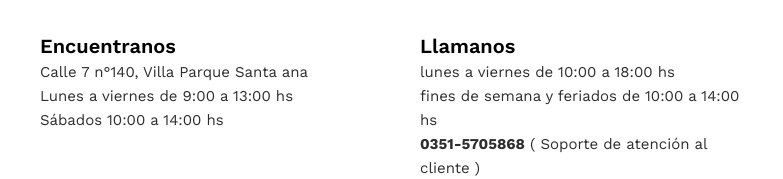
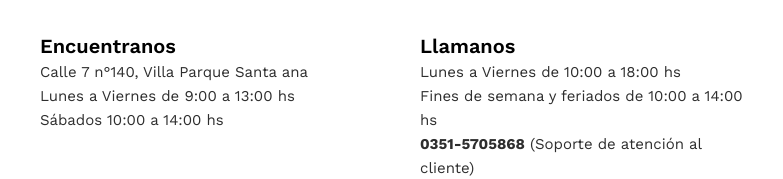
Before and after one commit to tobias1918/Linksat, a plain HTML site: page index.html in a window 1280 px wide. Shown: the part 7490-7669 px from the top of the page, 57-840 px from the left. Drawn offline with nearby package versions, Linux system fonts and the light colour scheme; some icons are missing.

Commit message:
cambios en palabras

```diff
--- a/index.html
+++ b/index.html
@@ -567,7 +567,7 @@
                                 <h4>Encuentranos</h4>
                                 <span>Calle 7 n°140, Villa Parque Santa ana</span>
                                 <br>
-                                <span>Lunes a viernes de 9:00 a 13:00 hs</span>
+                                <span>Lunes a Viernes de 9:00 a 13:00 hs</span>
                                 <br>
                                 <span>Sábados 10:00 a 14:00 hs</span>
                             </div>
@@ -578,13 +578,13 @@
                             <i class="fas fa-phone"></i>
                             <div class="cta-text">
                                 <h4>Llamanos</h4>
-                                <span>lunes a viernes de 10:00 a 18:00 hs</span>
+                                <span>Lunes a Viernes de 10:00 a 18:00 hs</span>
                                 <br>
-                                <span>fines de semana y feriados de 10:00 a 14:00 hs</span>
+                                <span>Fines de semana y feriados de 10:00 a 14:00 hs</span>
                                 <br>
-                                <span><strong>0351-5705868</strong> ( Soporte de atención al cliente )</span>
+                                <span><strong>0351-5705868</strong> (Soporte de atención al cliente)</span>
                                 <br>
-                                <span><strong>0351-5581169</strong> ( WhatsApp )</span>
+                                <span><strong>0351-5581169</strong> (WhatsApp)</span>
                                 <br>
 
 
```
